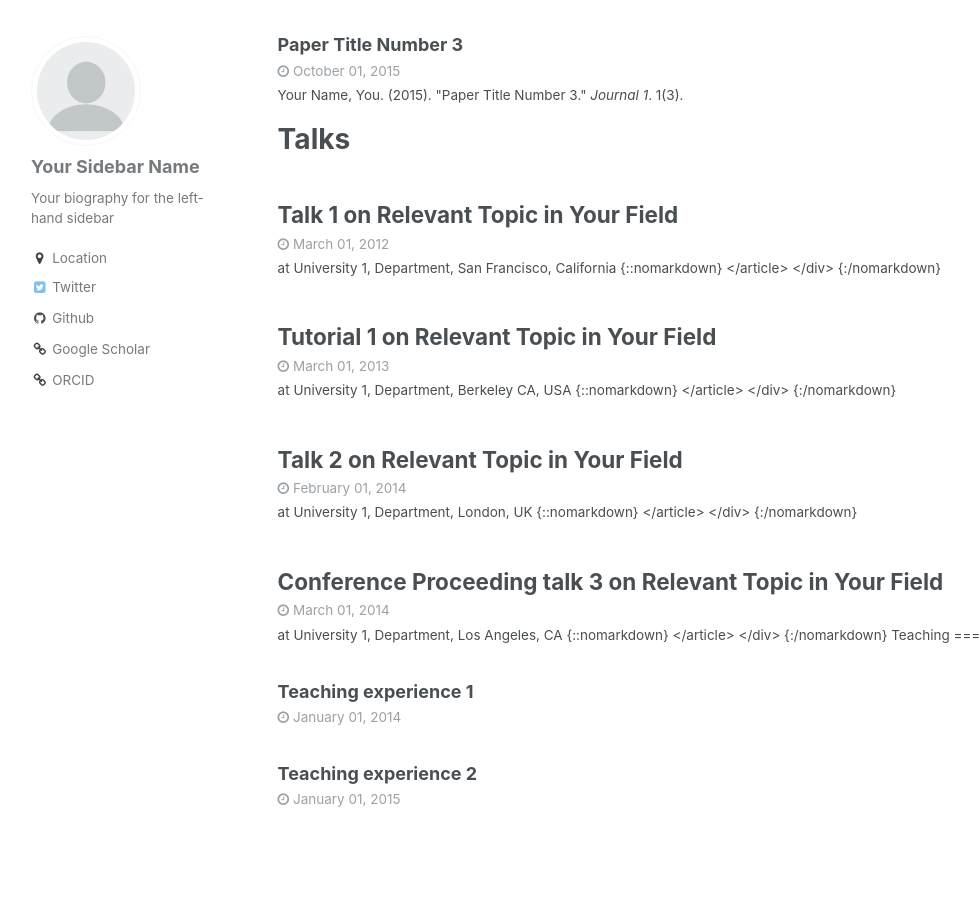
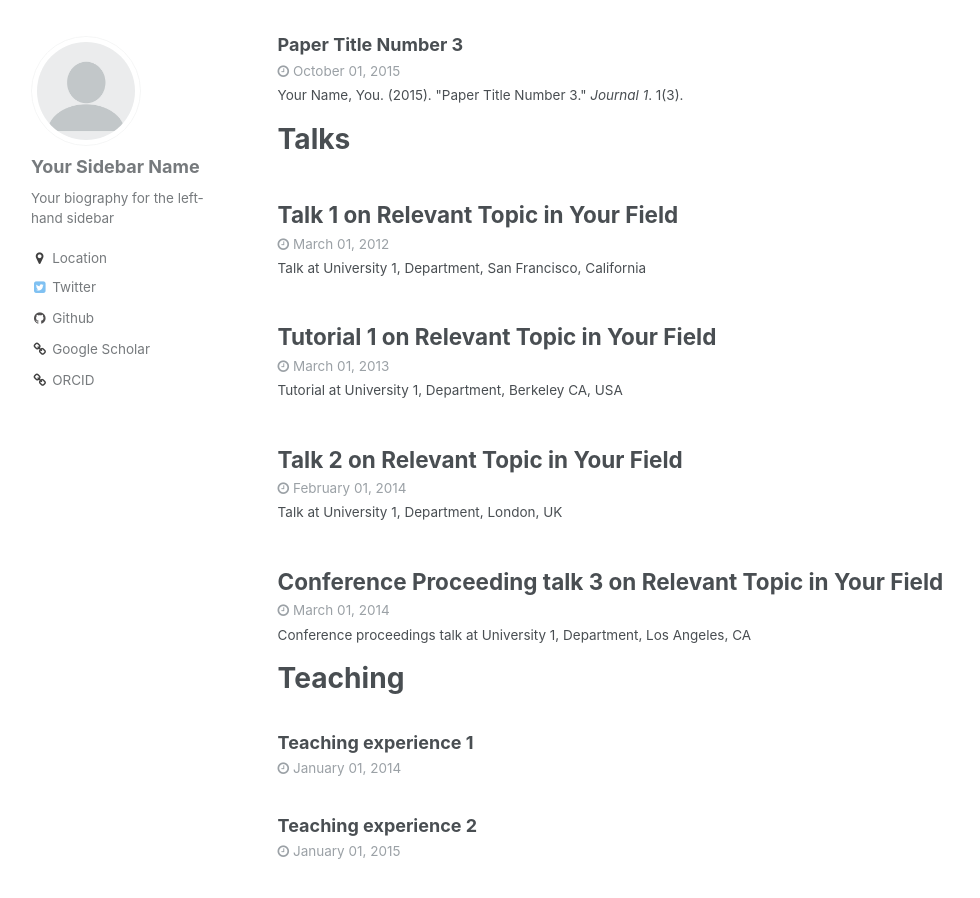
Before and after one commit to xoofee/xoofee.github.io, a Jekyll site: the page built from _pages/cv.md, in a window 1280 px wide and 900 px high, scrolled down 1203 px. Shown: the whole window, without its empty margins (27-1007 px from the left). Built offline with Jekyll 4.4.1, drawn with Linux system fonts in a browser that asks for light colours.

Commit message:
ugh, it was just an unclosed </p>

```diff
--- a/_includes/archive-single-talk-cv.html
+++ b/_includes/archive-single-talk-cv.html
@@ -36,8 +36,6 @@
       <p class="page__meta"><i class="fa fa-clock-o" aria-hidden="true"></i> {% include read-time.html %}</p>
     {% endif %}
     {% if post.date %}<p class="page__meta"><i class="fa fa-clock-o" aria-hidden="true"></i> {{ post.date | date: '%B %d, %Y' }}</p>{% endif %}
-    {% if post.venue%}<p class="archive__item-excerpt" itemprop="description">{{post.talk_type}} at {{ post.venue }},  {{post.location}} {% endif %}
-{::nomarkdown}
+    {% if post.venue%}<p class="archive__item-excerpt" itemprop="description">{{post.type}} at {{ post.venue }},  {{post.location}}</p>{% endif %}
   </article>
 </div>
-{:/nomarkdown}
```
